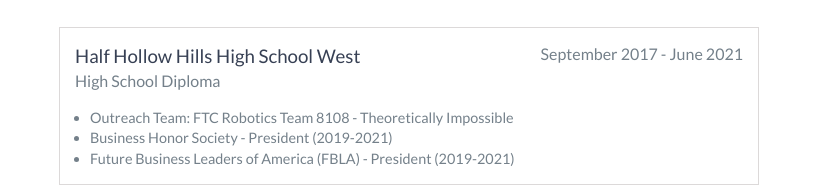
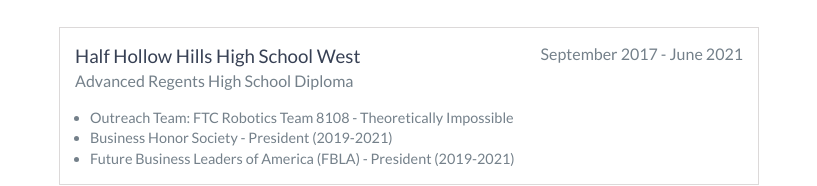
Before and after one commit to NinjaGuy1661/ninjaguy1661.github.io, a website: page index.html in a window 1280 px wide. Shown: the part 5080-5266 px from the top of the page, without its empty margins (231-1048 px from the left). Drawn offline with nearby package versions, Linux system fonts and the light colour scheme.

Commit message:
Update index.html

```diff
--- a/index.html
+++ b/index.html
@@ -295,7 +295,7 @@ accurate and up to date
         <div class="education-block">
             <h3>Half Hollow Hills High School West</h3>
             <span class="education-date">September 2017 - June 2021</span>
-            <h4>High School Diploma</h4>
+            <h4>Advanced Regents High School Diploma</h4>
             <ul>
                 <li>
                     Outreach Team: FTC Robotics Team 8108 - Theoretically Impossible
```
